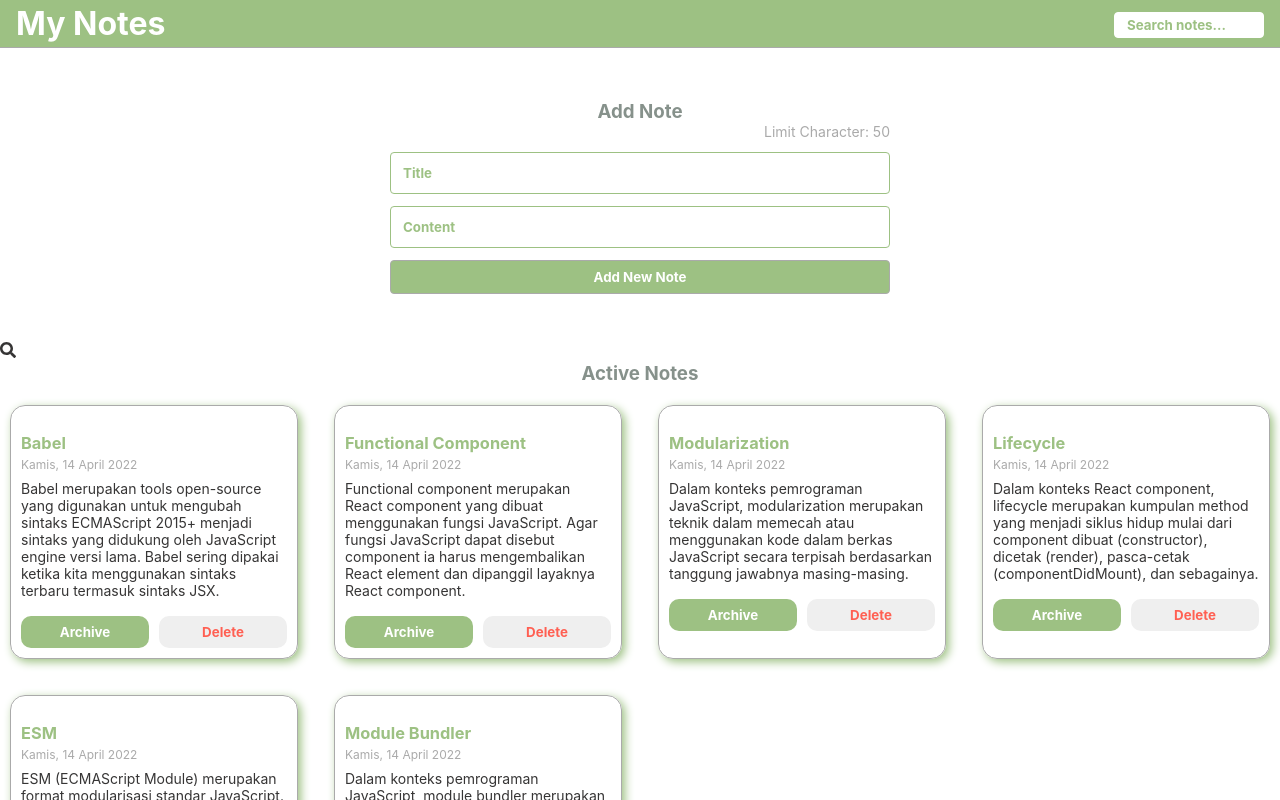
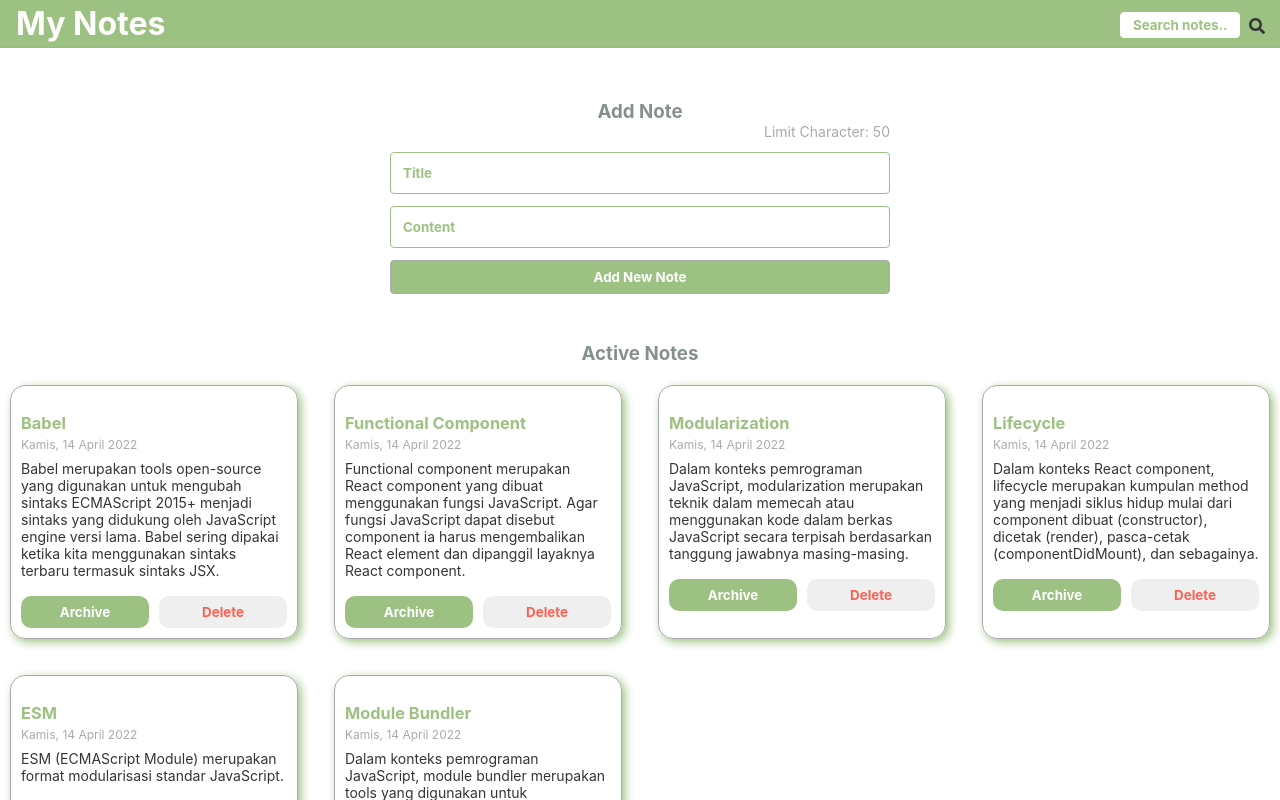
Before and after one commit to firmandayat/react-notes, a React (Vite) app: page / in a window 1280 px wide. Shown: the top 800 px of the page. Built offline with nearby package versions, Linux system fonts and the light colour scheme.

Commit message:
fix icons

```diff
--- a/src/components/NoteApp.jsx
+++ b/src/components/NoteApp.jsx
@@ -72,7 +72,7 @@ class NoteApp extends React.Component{
               <h3 className="note-app__title">Add Note</h3>
               <NoteInput addNote={this.onAddNoteHandler}/>
 
-              <i><FaSearch/>
+              <i className="note-app__search-wrapper"><FaSearch/>
               <input className="note-app__search" type="text" placeholder="Search notes..." value={this.state.searchNote} onChange={this.onSearchHandler}/>
               </i>
 
--- a/src/styles/style.css
+++ b/src/styles/style.css
@@ -43,6 +43,13 @@ input::placeholder, textarea::placeholder {
   font-size: smaller;
 }
 
+.note-app__search-wrapper {
+  position: fixed;
+  right: 15px;
+  top: 18px;
+  z-index: 1;
+}
+
 .footer p{
   display: flex;
   justify-content: center;
@@ -70,11 +77,10 @@ input::placeholder, textarea::placeholder {
   position: fixed;
   outline-color: transparent;
   border-color: white;
-  right: 1rem;
+  right: 40px;
   top: 0;
-  z-index: 1;
   height: 10px;
-  width: 150px;
+  width: 120px;
   background-color: white;
 }
 
```
